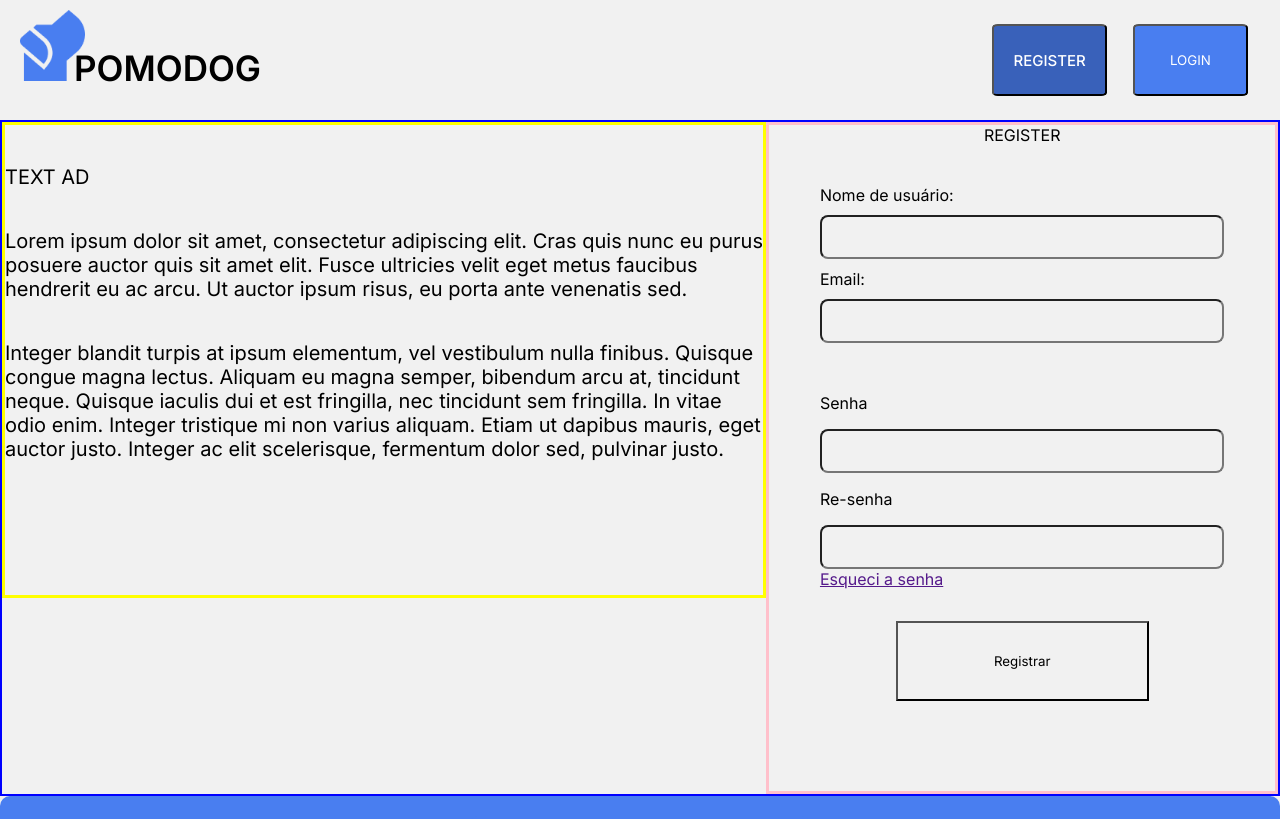
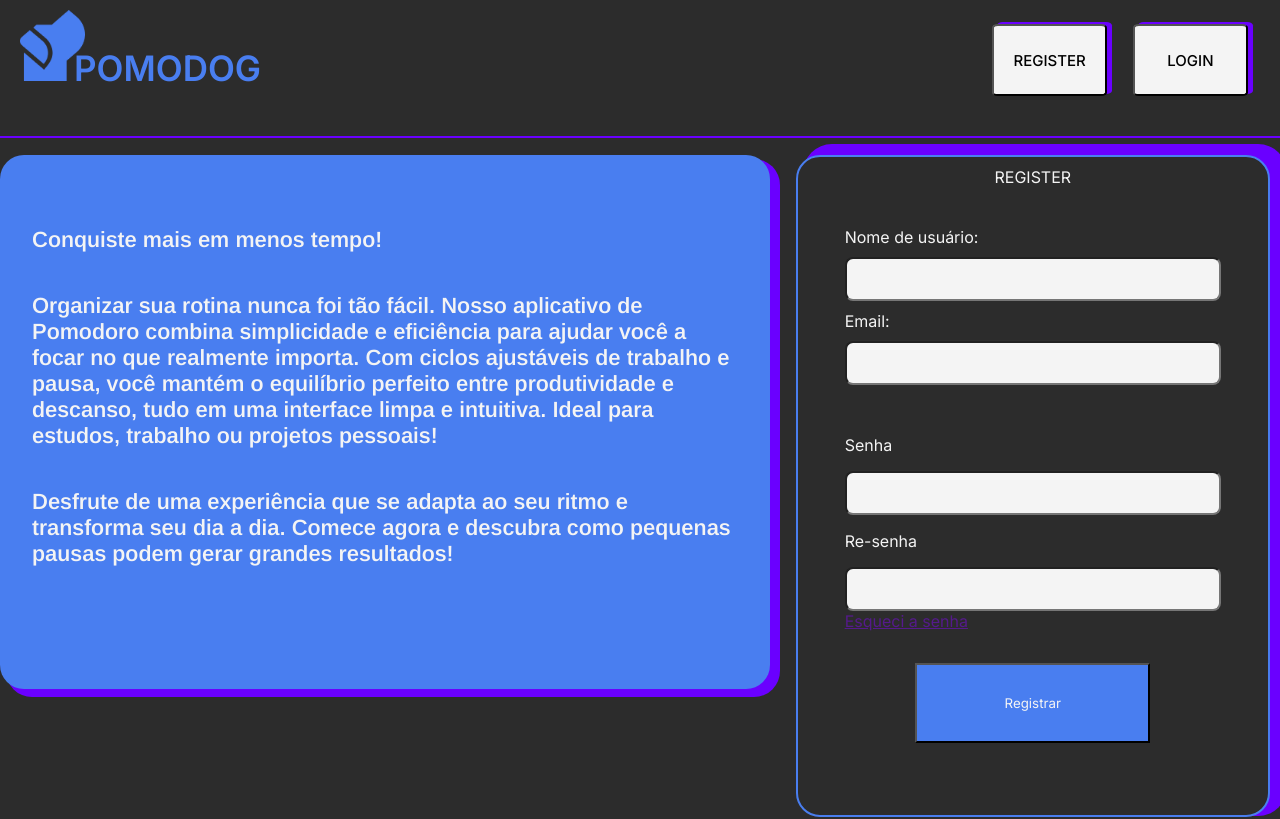
Before and after one commit to Gasppr/Pomodog, an Angular app in the folder pomodog/: page / in a window 1280 px wide. Shown: the top 819 px of the page. Built offline with nearby package versions, Linux system fonts and the light colour scheme.

Commit message:
style: Adding customization in the Main page and your components

```diff
--- a/pomodog/src/app/components/footer/footer.component.scss
+++ b/pomodog/src/app/components/footer/footer.component.scss
@@ -2,6 +2,7 @@
   margin: 0;
   padding: 0;
   border-radius: 10px 10px 0px 0px;
+  color: #f4f4f4;
   background-color: #497ef0;
   font-size: 40px;
   font-weight: 500;
--- a/pomodog/src/app/pages/main-page/main-page.component.html
+++ b/pomodog/src/app/pages/main-page/main-page.component.html
@@ -8,18 +8,19 @@
       <button class="button-register">REGISTER</button>
       <button class="button-login">LOGIN</button>
     </div>
+
   </div>
-
+  <hr>
   <div class="menu">
     <div class="text-section">
-      <p>TEXT AD</p>
+      <p>Conquiste mais em menos tempo!</p>
 
       <p>
-        Lorem ipsum dolor sit amet, consectetur adipiscing elit. Cras quis nunc eu purus posuere auctor quis sit amet elit. Fusce ultricies velit eget metus faucibus hendrerit eu ac arcu. Ut auctor ipsum risus, eu porta ante venenatis sed.
+        Organizar sua rotina nunca foi tão fácil. Nosso aplicativo de Pomodoro combina simplicidade e eficiência para ajudar você a focar no que realmente importa. Com ciclos ajustáveis de trabalho e pausa, você mantém o equilíbrio perfeito entre produtividade e descanso, tudo em uma interface limpa e intuitiva. Ideal para estudos, trabalho ou projetos pessoais!
       </p>
 
       <p>
-        Integer blandit turpis at ipsum elementum, vel vestibulum nulla finibus. Quisque congue magna lectus. Aliquam eu magna semper, bibendum arcu at, tincidunt neque. Quisque iaculis dui et est fringilla, nec tincidunt sem fringilla. In vitae odio enim. Integer tristique mi non varius aliquam. Etiam ut dapibus mauris, eget auctor justo. Integer ac elit scelerisque, fermentum dolor sed, pulvinar justo.
+        Desfrute de uma experiência que se adapta ao seu ritmo e transforma seu dia a dia. Comece agora e descubra como pequenas pausas podem gerar grandes resultados!</p>
     </div>
 
     <div class="forms-section">
--- a/pomodog/src/app/pages/main-page/main-page.component.scss
+++ b/pomodog/src/app/pages/main-page/main-page.component.scss
@@ -1,9 +1,20 @@
+@import url('https://fonts.googleapis.com/css2?family=Arimo:ital,wght@0,400..700;1,400..700&display=swap');
+
 * {
   margin: 0;
   padding: 0;
-  background-color: rgb(241, 241, 241);
+  background-color: #2c2c2c;
 }
 
+hr{
+  margin-top: -15px;
+  margin-bottom: 15px;
+  height: 1px;
+  border: 0;
+  border-top: 2px solid #6a00ff;
+  margin: 1em 0;
+  padding: 0;
+}
 .main {
   display: flex;
   flex-direction: column;
@@ -11,13 +22,13 @@
 
 .header {
   height: 15vh;
-
+  color: #497ef0 ;
   display: flex;
   justify-content: space-between;
   .logo {
     margin-left: 1.25rem;
     img {
-      width:25%;
+      width: 25%;
       margin-top: 10px;
     }
     span {
@@ -28,68 +39,81 @@
     }
   }
   .buttons-join {
-
     margin-right: 2rem;
     justify-content: center;
     align-items: center;
     gap: 10%;
     width: 20%;
     display: flex;
-    ;
     button {
       height: 60%;
       width: 45%;
-      border-radius: 5%
+      border-radius: 5%;
     }
 
-    .button-register{
-      background-color: #3961ba;
-      color: white;
+    .button-register {
+      background-color: #f4f4f4;
+      box-shadow: 5px -2px 0px 0px #6a00ff;
+      color: black;
       font-weight: 500;
       font-size: 15px;
     }
-    .button-login{
-      background-color: #497ef0;
-      color: white;
+    .button-login {
+      background-color: #f4f4f4;
+      box-shadow: 5px -2px 0px 0px #6a00ff;
+      color: black;
+      font-weight: 500;
+      font-size: 15px;
     }
   }
 }
 
 .menu {
-  border: solid 2px blue;
   height: 84vh;
 
   display: flex;
   flex-direction: row;
 
-  .text-section{
+  .text-section {
     width: 60%;
-    border: solid yellow 3px;
     height: 70%;
-
-    p{
+    background-color: #497ef0;
+    color: #f4f4f4;
+    padding: 2rem;
+    border-radius: 1.5rem;
+    margin-right: 1rem ;
+    box-shadow:8px 6px 0px 2px #6a00ff;
+    p {
+      font-family: "Arimo", serif;
+      font-weight: 600;
       padding-top: 40px;
-      font-size: 20px;
+      font-size: 22px;
+      background-color: transparent;
     }
   }
-  .forms-section{
-    border: pink 3px solid;
+  .forms-section {
     width: 40%;
+    padding-top: 10px;
+    margin: 0px 10px 10px 10px;
+    border: #497ef0 solid 2px;
+    border-radius: 1.5rem;
     display: flex;
     flex-direction: column;
     justify-self: center;
-
-    p{
+    color: #f4f4f4;
+    box-shadow: 12px -6px 0px 5px #6a00ff;
+    p {
       align-self: center;
     }
 
-    .form-password{
+
+    .form-password {
       padding-top: 2.5rem;
       display: flex;
       flex-direction: column;
       gap: 1rem;
     }
-    form{
+    form {
       margin-top: 2.5rem;
       gap: 10px;
       width: 80%;
@@ -97,23 +121,26 @@
       flex-direction: column;
       justify-self: center;
 
-      input{
+      input {
         height: 5vh;
-        border-radius: .5rem;
+        border-radius: 0.5rem;
+        background-color: #f4f4f4;
+        stroke:#497ef0;
       }
     }
 
-    a{
+    a {
       padding-left: 10%;
+      background-color: transparent;
     }
 
-    button{
+    button {
+      color: #f4f4f4;
+      background-color: #497ef0;
       align-self: center;
       margin-top: 2rem;
       width: 50%;
       height: 5rem;
     }
   }
-
-
 }
```
Also changed, not shown: pomodog/vercel.json (deleted).
